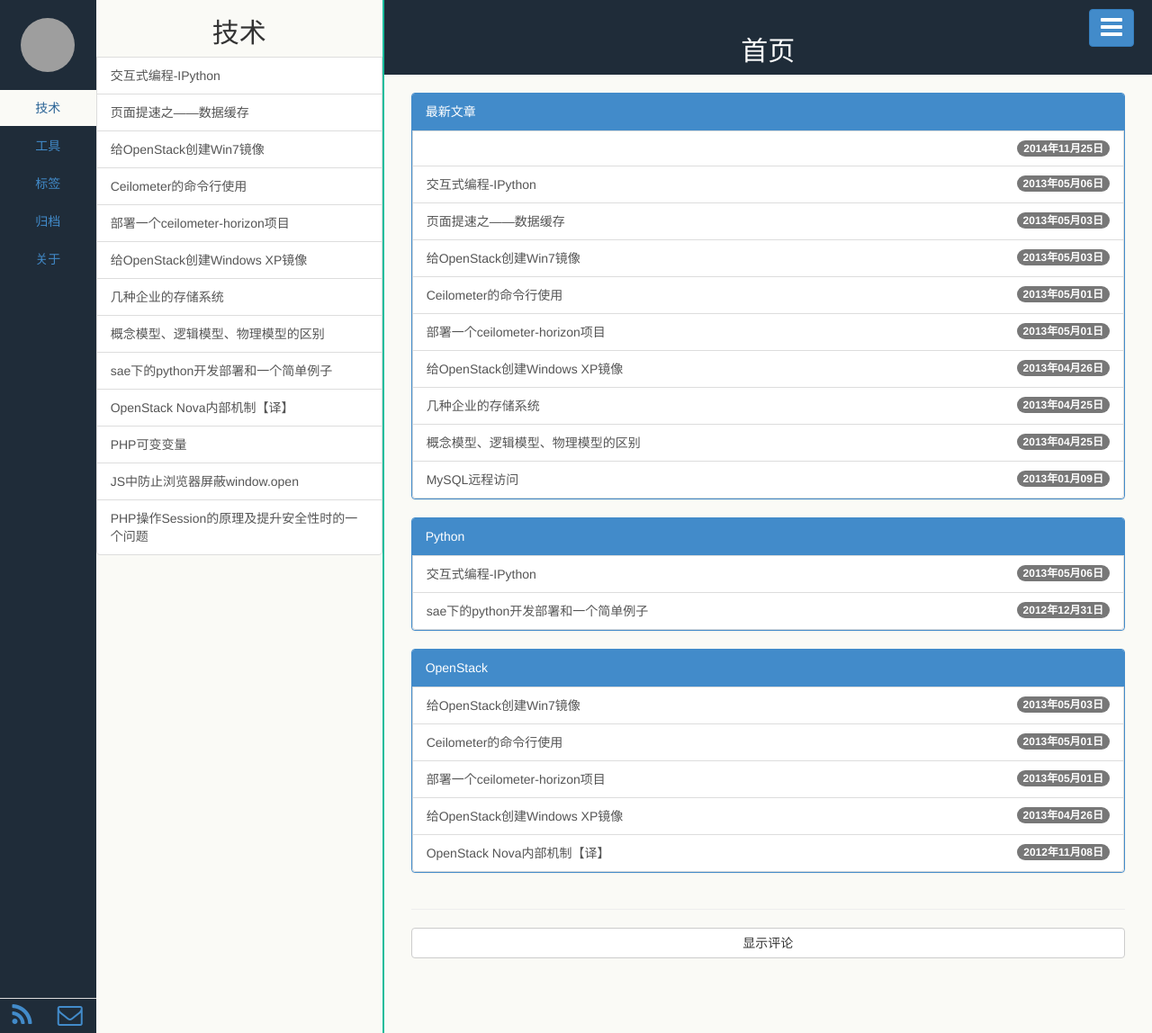
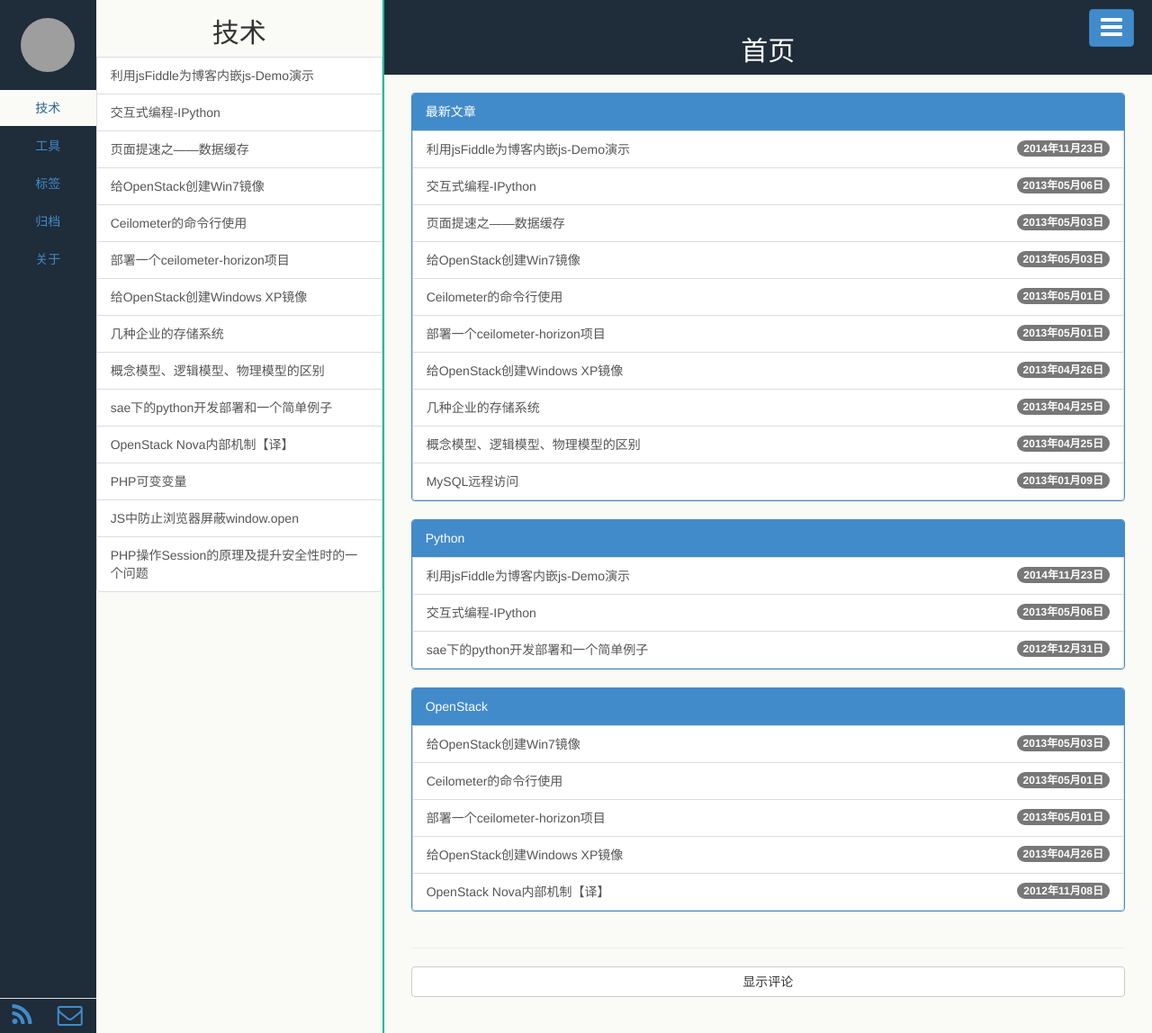
Before and after one commit to tanliyuan/tanliyuan1.github.io, a Jekyll site: the page built from index.html, in a window 1280 px wide. Shown: the whole page at 90% size. Built offline with Jekyll 4.4.1, drawn with Linux system fonts in a browser that asks for light colours; the list of posts is cut into pages by our own code; some of the changed lines change nothing that is shown; grey boxes are pictures that could not be loaded.

Commit message:
modify title
modify title

```diff
--- a/_posts/2014-11-23-blog-embedding-jsFiddle-Demo.md
+++ b/_posts/2014-11-23-blog-embedding-jsFiddle-Demo.md
@@ -1,16 +1,15 @@
 ---
 layout: post
-title: 利用jsFiddle为博客内嵌js Demo演示
-category： 技术
-tags: jsFiddle, javascript, demo
-description: 利用jsFiddle在博客中嵌入js demo，读者可以方便的在result，html,css,js选项卡自由切换以查看相应内容，
-也可以修改代码并实时看到改变后的结果
+title: 利用jsFiddle为博客内嵌js-Demo演示
+category: 技术
+tags: Python
+description: 利用jsFiddle在博客中嵌入js demo，读者可以方便的在result，html,css,js选项卡自由切换以查看相应内容，也可以修改代码并实时看到改变后的结果
 ---
 
 在写javascript及其框架相关的博客时，光贴代码不能让读者看到运行结果，虽然贴图能让读者清晰的看到结果，
 但是经常会出现有读者抱怨示例代码没法运行，这很有可能是在代码粘贴时格式上出了问题，亦或是截图和上传的代码不同步。
 
-#jsFiddle
+# jsFiddle
 如果你是一名前端博主，你希望通过**代码**+**演示**来透彻的讲解一些技巧，并且无缝嵌入你的博客，
 那么[jsFiddle](http://jsfiddle.net/)是一个很好的选择。
 
@@ -36,7 +35,7 @@
 当没有引用外部资源时，resources选项卡将不显示
 - **skin**    demo区域使用的皮肤，默认：*light*
 
-##如何得到demo的URL
+## 如何得到demo的URL
   ![http://sandbox.runjs.cn/uploads/rs/404/h6qnek27/girl0.jpg](http://sandbox.runjs.cn/uploads/rs/404/h6qnek27/girl0.jpg)
 访问[jsFiddle](http://jsfiddle.net),在*Share*->*Embed on your page*菜单可以找到当前页面显示的js,html,css默认的
 <iframe>代码,将其插入到自己的.html或.md页面中即可。这样你就可以在自己的博客中引用他人的js,或是自己的作为demo用了演示。
```
Also changed, not shown: LICENSE.txt.
